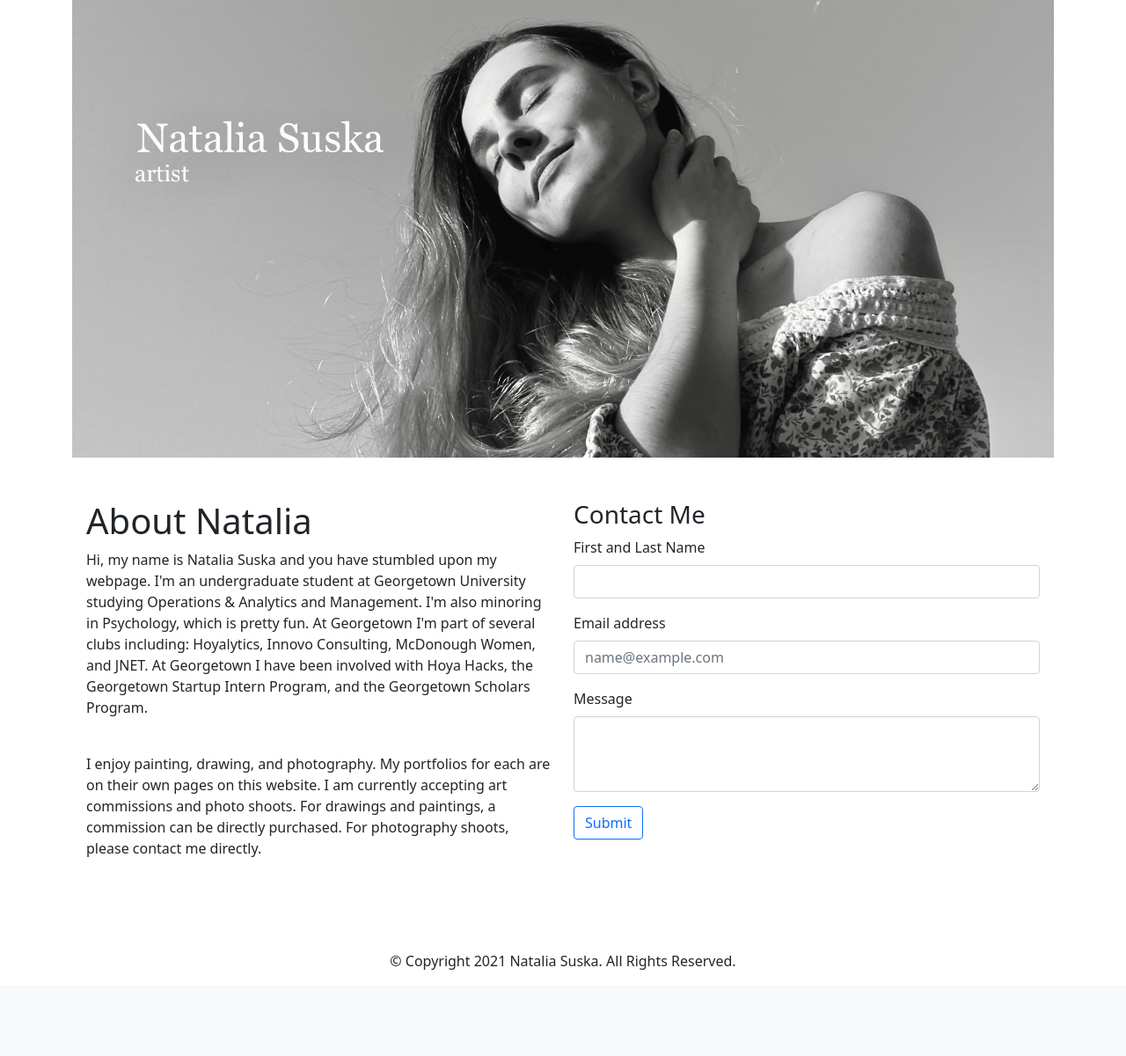
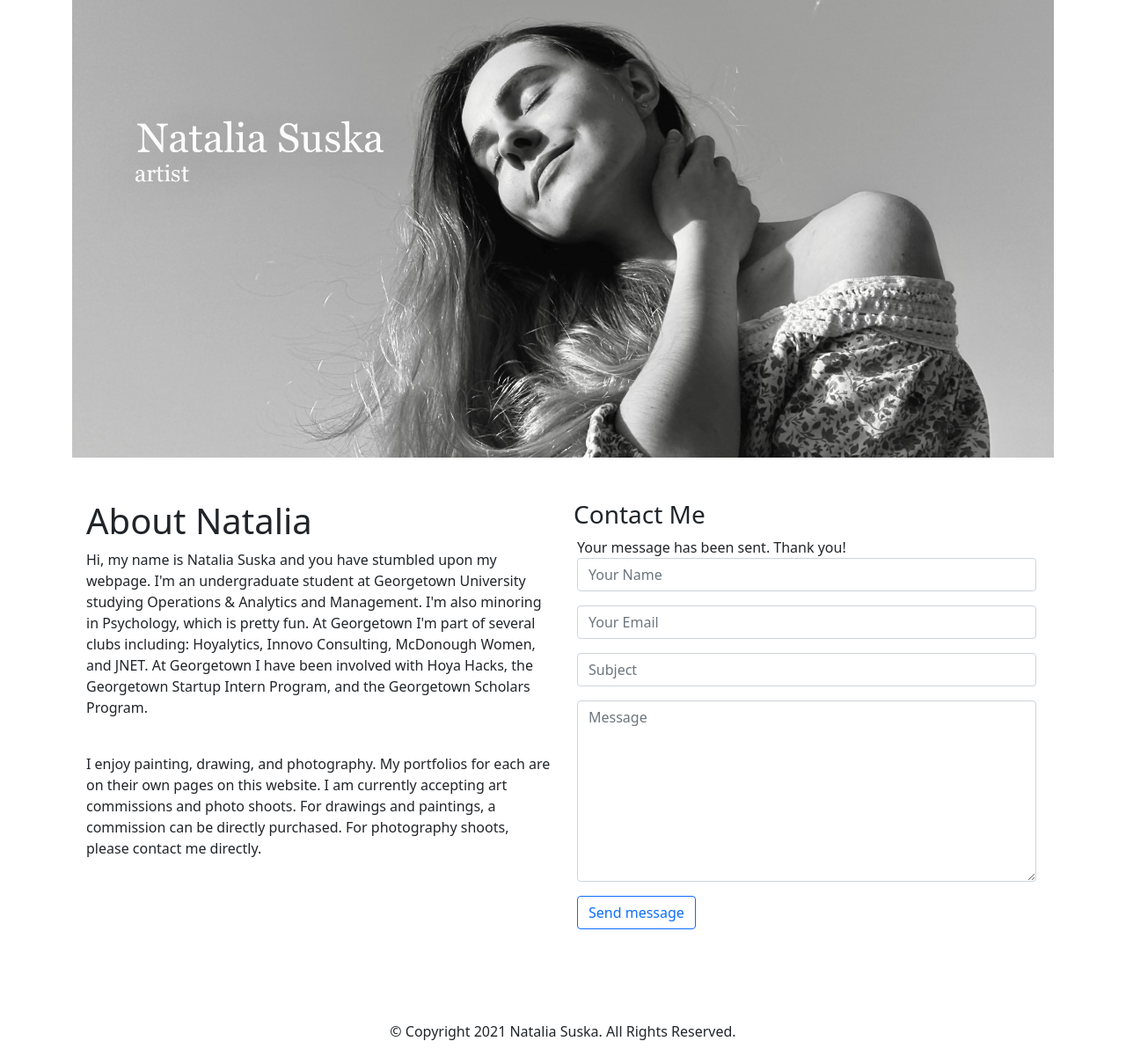
Before and after one commit to nataliasuska/natalia, a Flask app: page / in a window 1280 px wide. Shown: the part 89-1289 px from the top of the page at 88% size. Before the commit the page ends 1191 px from the top, so only its background shows below. Run offline with Flask 2, Linux system fonts and the light colour scheme.

Commit message:
form added

```diff
--- a/requirements.txt
+++ b/requirements.txt
@@ -4,3 +4,4 @@ requests
 sendgrid==6.6.0
 Flask
 gunicorn
+os
--- a/website/routes/home_route.py
+++ b/website/routes/home_route.py
@@ -1,9 +1,37 @@
-from flask import Blueprint, render_template
+from flask import Blueprint, render_template, Flask, request, flash
+from form import ContactForm
+from flask_mail import Mail, Message
+import smtplib
+from dotenv import load_dotenv
+load_dotenv()
+
+EMAIL = os.environ.get("EMAIL")
+PASS = os.environ.get("PASS")
+
 
 home_routes = Blueprint("home_routes", __name__)
 
 @home_routes.route("/")
 @home_routes.route("/home")
+def home():
+    if request.method == "POST":
+        data = request.form
+        data = request.form
+        send_email(data["name"], data["email"], data["subject"], data["message"])
+        return render_template("home.html", msg_sent=True)
+    return render_template("home.html", msg_sent=False)
+
+
+def send_email(name, email, phone, message):
+    email_message = f"Subject:New Message\n\nName: {name}\nEmail: {email}\nSubject: {subject}\nMessage:{message}"
+    with smtplib.SMTP("smtp.zoho.eu") as connection:
+        connection.starttls()
+        connection.login(EMAIL, PASS)
+        connection.sendmail(EMAIL, EMAIL, email_message)
+
+if __name__=="__main__":
+    home_routes.run(debug=True)
+
 def index():
     print("HOME")
     return render_template("home.html")
--- a/website/templates/drawings.html
+++ b/website/templates/drawings.html
@@ -12,7 +12,7 @@
 <div class="row">
     <div class="column">
         <img src="https://github.com/nataliasuska/natalia/blob/main/website/templates/drawings/stpeter.jpg?raw=true" class="img-fluid" width="300" alt="Abstract drawing of woman double exposure with St. Peter's Basilica">
-        <img src="https://github.com/nataliasuska/natalia/blob/main/website/templates/drawings/guitarist.jpg?raw=true" class="img-fluid" width="300" alt="Abstract rock drawings of man">
+        <img src="https://github.com/nataliasuska/natalia/blob/main/website/templates/drawings/guitarist.JPG?raw=true" class="img-fluid" width="300" alt="Abstract rock drawings of man">
     </div>
     <div class="column">
         <img src="https://github.com/nataliasuska/natalia/blob/main/website/templates/drawings/brown.jpg?raw=true" class="img-fluid" width="300" alt="Photo of Neuschweinstein Castle in Germany">
@@ -20,7 +20,7 @@
     </div>
     <div class="column">
         <img src="https://github.com/nataliasuska/natalia/blob/main/website/templates/drawings/france.jpg?raw=true" class="img-fluid" width="300" alt="Drawings of two siblings, girl and boy">
-        <img src="https://github.com/nataliasuska/natalia/blob/main/website/templates/drawings/grandma.jpg?raw=true" class="img-fluid" width="300" alt="Drawing of grandmother">
+        <img src="https://github.com/nataliasuska/natalia/blob/main/website/templates/drawings/grandma.JPG?raw=true" class="img-fluid" width="300" alt="Drawing of grandmother">
     </div>
 </div>
 
--- a/website/templates/home.html
+++ b/website/templates/home.html
@@ -26,23 +26,43 @@
           </div>
           <div class="col">
               <h3>Contact Me</h3>
-              <form>
+              <form action="/home" name="sentMessage" method="post" class="contactForm" novalidate>
+                <div class="row">
+                    <div id="sendmessage">Your message has been sent. Thank you!</div>
+                    <div id="errormessage"></div>
+
+                   <div class="mb-3">
+                    <div class="form-group contact-block1">
+                        <input type="text" name="name" class="form-control" id="name" placeholder="Your Name" data-rule="minlen:4" data-msg="Please enter at least 4 chars" />
+                        <div class="validation"></div>
+                    </div>
+                   </div>
+
                     <div class="mb-3">
-                        <label for="Name" class="form-label">First and Last Name</label>
-                        <input class="form-control" type="text" id="Name" aria-label="default input example">
+                        <div class="form-group">
+                            <input type="email" class="form-control" name="email" id="email" placeholder="Your Email" data-rule="email" data-msg="Please enter a valid email" />
+                            <div class="validation"></div>
+                        </div>
                     </div>
 
                     <div class="mb-3">
-                    <label for="Email" class="form-label">Email address</label>
-                    <input type="email" class="form-control" id="Email" placeholder="name@example.com" aria-describedby="emailHelp">
+                        <div class="form-group">
+                          <input type="text" class="form-control" name="subject" id="subject" placeholder="Subject" data-rule="minlen:4" data-msg="Please enter at least 8 chars of subject" />
+                          <div class="validation"></div>
+                        </div>
                     </div>
 
                     <div class="mb-3">
-                        <label for="Text" class="form-label">Message</label>
-                        <textarea class="form-control" id="Text" rows="3"></textarea>
+                         <div class="form-group">
+                           <textarea class="form-control" name="message" rows="8" data-rule="required" data-msg="Please write something for us" placeholder="Message"></textarea>
+                           <div class="validation"></div>
+                         </div>
                     </div>
 
-                    <button type="submit" class="btn btn-outline-primary">Submit</button>
+                    <div class="mb-3">
+                         <input type="submit" class="btn btn-outline-primary btn-send" value="Send message">
+                    </div>
+                </div>
               </form>
           </div>
         </div>
```
